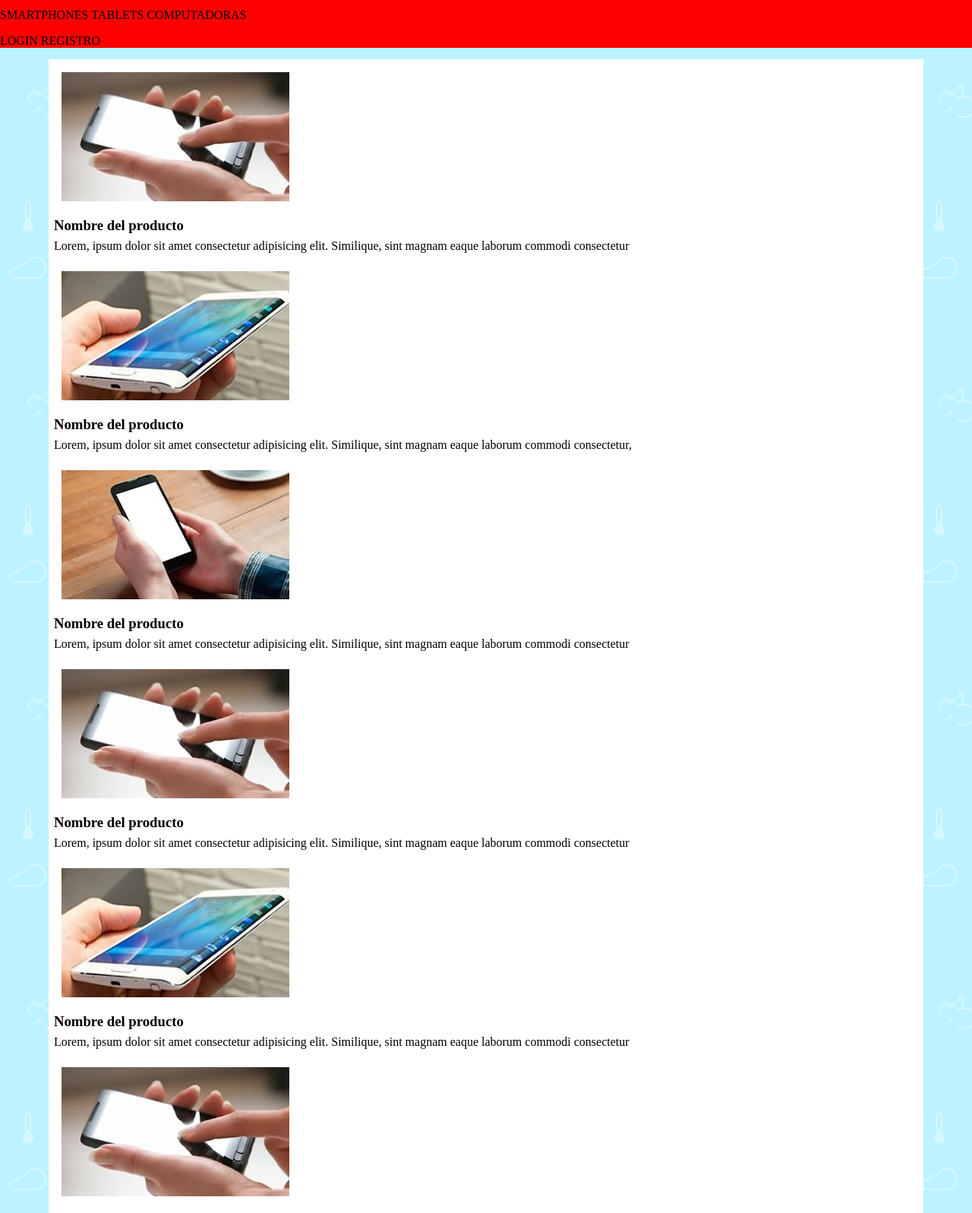
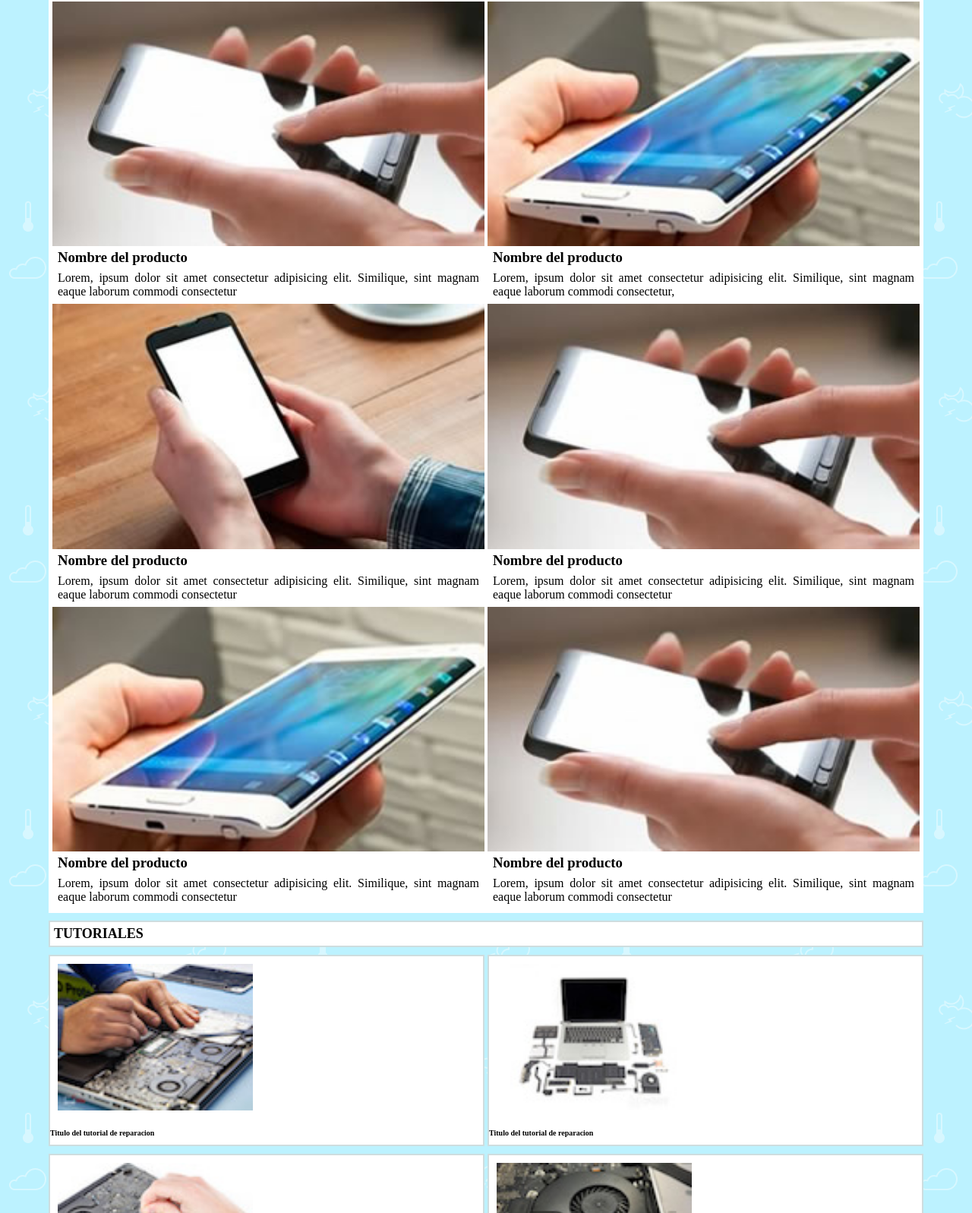
Before and after one commit to facundocaro1826/craftsy, a website: page views/home.html in a window 1280 px wide. Shown: the part 78-1675 px from the top of the page at 76% size. Drawn offline with Linux system fonts and the light colour scheme.

Commit message:
modifico los archivos en modo tablet

```diff
--- a/public/css/general.css
+++ b/public/css/general.css
@@ -1,7 +1,6 @@
 a{
-    color: black;
+    color: #fff;
     text-decoration: none;
-
 }
 *{
     box-sizing: border-box;
--- a/public/css/header.css
+++ b/public/css/header.css
@@ -1,6 +1,7 @@
-    header.home-header{
+header.home-header{
     background-color: red;
     position: relative;
+    /* display: flex; */
 }
 header.home-header img{
 
@@ -41,8 +42,7 @@ position: absolute;
 }
 nav.nav-var{
 
-
-
+display: none;
 }
 
 nav.nav-var ul{
@@ -61,6 +61,62 @@ nav.nav-var ul li a{
 }
 nav.nav-var a.registro{
 
+}
 
+/* header - tablet */
+
+@media (min-width: 425px) {
+    header.home-header{
+    display: flex;
+    justify-content: space-between;
+    }
+    header.home-header img{
+
+width: 100px;
+    }
+    header.home-header img a{
+
+    }
+
+    header.home-header div.menu{
+
+    }
+
+    header.home-header div.menu a{
+
+    }
+
+    header.home-header div.menu a i.fa-bars{
+    display: none;
+    }
+    nav.nav-var{
+    display: flex;
+    margin: 5px;
+    }
+
+    nav.nav-var ul{
+    }
+
+    nav.nav-var ul li{
+    color: white;
+    font-size: 10px;
+    }
+.nav.nav-var ul li a{
+
+color: white;
+
+font-size: 10px;
+    }
+.login{}
+header .login a.registro{
+
+color: white;
+
+font-size: 10px;
+
+display: inline-block;
+
+margin-top: 25px;
+    }
 
 }
--- a/public/css/home.css
+++ b/public/css/home.css
@@ -19,10 +19,7 @@ main.home-main div.producto{}
 main.home-main div.producto article.produc{
 }
 
-main.home-main .producto .produc img.img-prod{
-
-margin: 17px;
-}
+main.home-main .producto .produc img.img-prod{width: 100%;}
 main.home-main .producto .produc h3{margin: 0;margin-left: 7px;}
 main.home-main .producto .produc p{
 
@@ -112,3 +109,76 @@ aside.publicidad article img{
     width: 90%;
     margin: 10px 10px 10px 18px;
     }
+
+/* TABLET */
+@media (min-width: 425px) {
+    body{
+
+}
+    main.home-main{}
+
+    main.home-main div.producto{
+    padding: 5px;
+}
+
+    main.home-main div.producto article.produc{
+    display: inline-block;
+    width: calc(50% - 2px);
+    }
+
+    main.home-main .producto .produc img.img-prod{
+    width: 100%;
+    }
+
+    main.home-main .producto .produc h3{}
+
+    main.home-main .producto .produc p{
+
+   }
+
+    /* aside tutorial*/
+    aside.tutorial{
+    padding-top: 10px;
+    margin: auto;
+    width: 90%;
+    }
+
+    aside.tutorial h2{
+     width: 100%;
+     }
+
+    aside.tutorial article{
+        width: calc(50% - 2px);
+        display: inline-block;
+    }
+
+    article {
+    }
+    aside.tutorial article img{
+
+width: 45%;
+    }
+    aside.tutorial article h3{
+
+font-size: 10px;
+    }
+
+    /* aside publicidad  */
+
+    aside.publicidad{
+
+    }
+
+    aside.publicidad h2{
+
+    }
+    aside.publicidad article{
+        width: calc(50% - 2px);
+        display: inline-block;
+    }
+
+    aside.publicidad article img{
+
+        }
+
+}
--- a/views/home.html
+++ b/views/home.html
@@ -23,9 +23,11 @@
             <li><a href="">TABLETS</a></li>
             <li><a href="">COMPUTADORAS</a></li>
            </ul>
+        </nav>
+        <div class="login">
            <a class="registro" href="#">LOGIN</a>
            <a class="registro" href="">REGISTRO</a>
-        </nav>
+        </div>
 
     </header>
 
```
